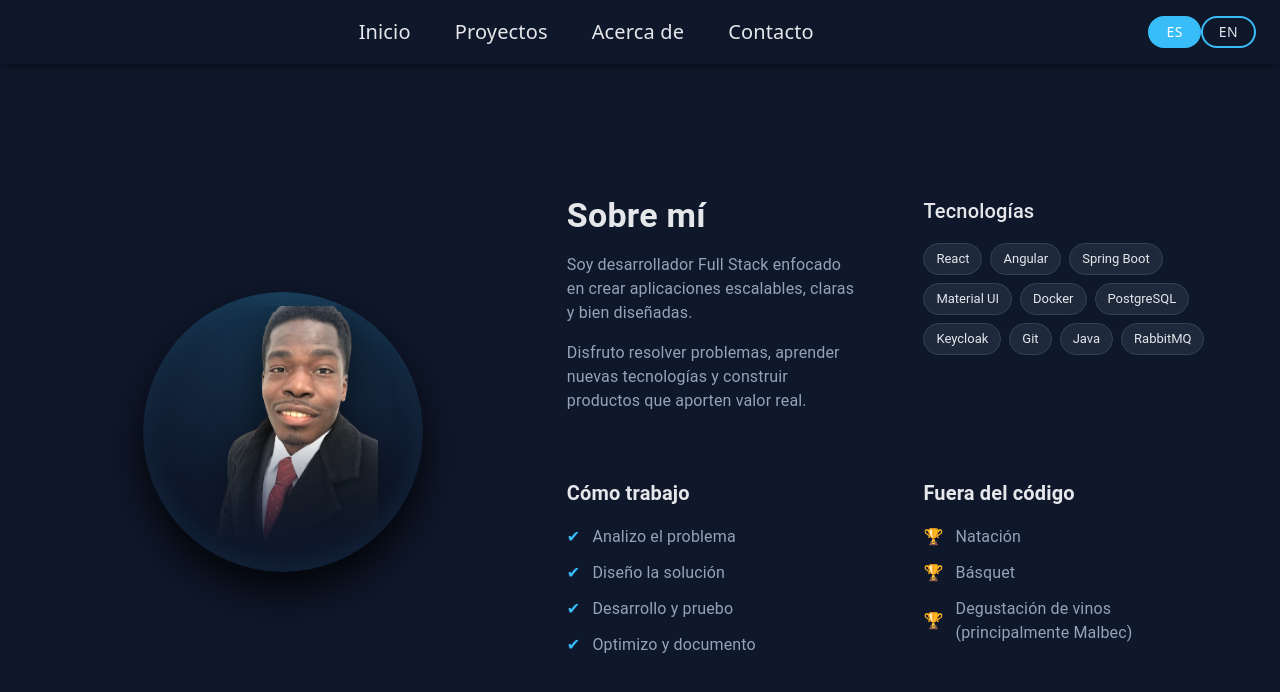
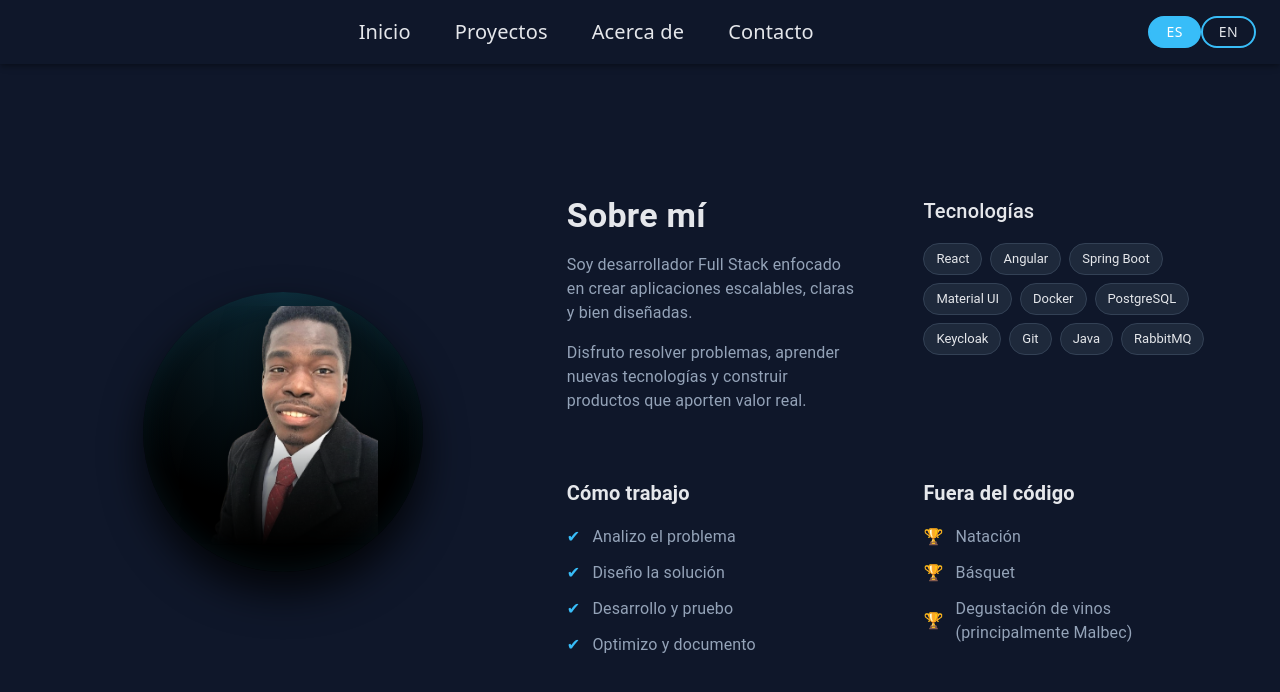
Before and after one commit to cvertilus/PortfolioProject, a React (Vite) app: page /about in a window 1280 px wide. Shown: the top 692 px of the page. Built offline with nearby package versions, Linux system fonts and the light colour scheme.

Commit message:
new design

```diff
--- a/src/component/about/Profile3D.jsx
+++ b/src/component/about/Profile3D.jsx
@@ -16,7 +16,7 @@ export default function Profile3D() {
                     borderRadius: "50%", // Corregido a 50% para un círculo perfecto
                     // Degradado sutil para la parte superior
                     background: "radial-gradient(circle at top, rgba(56,189,248,0.2), transparent 70%)",
-                    backgroundColor: "var(--background)", // Fondo base negro donde se difuminará la imagen
+                    backgroundColor: "black", // Fondo base negro donde se difuminará la imagen
                     display: "flex",
                     alignItems: "center",
                     justifyContent: "center",
```
